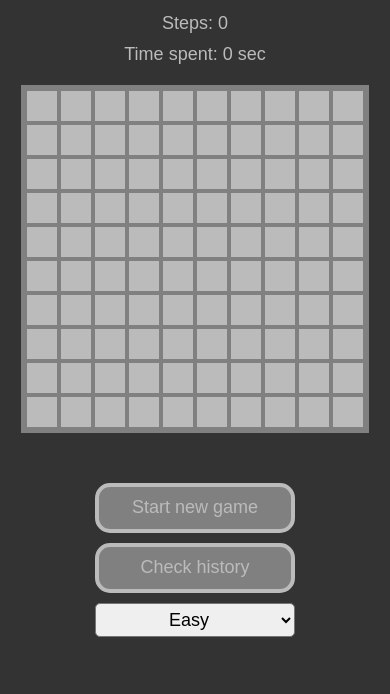
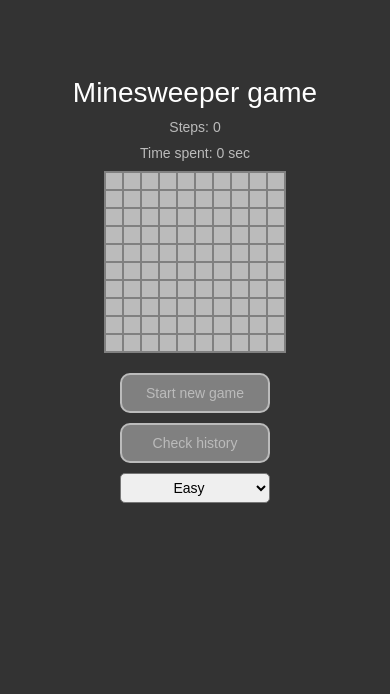
Before and after one commit to BiarezKseniya/JSFE2023Q1, a plain HTML site: page minesweeper/index.html in a window 390 px wide. Shown: the part 150-844 px from the top of the page. Drawn offline with Linux system fonts and the light colour scheme.

Commit message:
fix: adjust small-screens layouts for big board sizes

```diff
--- a/minesweeper/styles.css
+++ b/minesweeper/styles.css
@@ -1,5 +1,13 @@
 :root {
-  --tileSize: 30px;
+  --tile-size: 30px;
+  --small-tile-size: 16px;
+  --main-font-size: 18px;
+  --small-font-size: 14px;
+  --super-small-font-size: 10px;
+}
+
+html {
+  font-size: var(--main-font-size);
 }
 
 body {
@@ -14,7 +22,7 @@ body {
   justify-content: center;
   background-color: #333;
   font-family: sans-serif;
-  font-size: 18px;
+  font-size: var(--main-font-size);
   color: #bbb;
   gap: 20px;
   min-height: 100vh;
@@ -41,8 +49,8 @@ body {
 .board {
   display: inline-grid;
   background-color: grey;
-  grid-template-columns: repeat(var(--size), var(--tileSize));
-  grid-template-rows: repeat(var(--size), var(--tileSize));
+  grid-template-columns: repeat(var(--size), var(--tile-size));
+  grid-template-rows: repeat(var(--size), var(--tile-size));
   gap: 4px;
   border: 6px solid grey;
   user-select: none;
@@ -55,7 +63,7 @@ body {
   transition: 0.3s;
   text-align: center;
   font-weight: 600;
-  line-height: 30px;
+  line-height: var(--tile-size);
 }
 
 [data-status="marked"] {
@@ -162,7 +170,7 @@ body {
 }
 
 .levels-list {
-  font-size: 18px;
+  font-size: var(--main-font-size);
   padding: 5px;
   text-align: center;
   text-transform: capitalize;
@@ -181,7 +189,7 @@ body {
   background-color: grey;
   border: 4px solid #bbb;
   border-radius: 15px;
-  font-size: 18px;
+  font-size: var(--main-font-size);
   width: 200px;
   height: 50px;
   cursor: pointer;
@@ -190,19 +198,72 @@ body {
 }
 
 .new-game-btn:hover,
-.check-hist-btn:hover{
+.check-hist-btn:hover {
   color: white;
 }
 
 .new-game-btn:active,
-.check-hist-btn:active{
+.check-hist-btn:active {
   color: white;
   background-color: #bbb;
 }
 
-@media (max-width: 670px) {
+@media (max-width: 1200px) {
+
   .game-field {
     flex-direction: column;
     align-items: center;
+    gap: 20px;
   }
+
 }
+
+@media (max-width: 920px) {
+
+  html {
+    font-size: var(--small-font-size);
+  }
+
+  .container {
+    font-size: var(--small-font-size);
+    gap: 10px;
+  }
+
+  .title {
+    margin-bottom: 0;
+  }
+
+  .game-field {
+    flex-direction: column;
+    align-items: center;
+    gap: 20px;
+  }
+
+  .board {
+    grid-template-columns: repeat(var(--size), var(--small-tile-size));
+    grid-template-rows: repeat(var(--size), var(--small-tile-size));
+    gap: 2px;
+    border: 2px solid grey;
+    user-select: none;
+    vertical-align: middle;
+    font-size: var(--super-small-font-size);
+  }
+
+  .tile {
+    line-height: var(--small-tile-size);
+  }
+
+  .new-game-btn,
+  .check-hist-btn {
+    font-size: var(--small-font-size);
+    width: 150px;
+    height: 40px;
+    border-radius: 10px;
+    border: 2px solid #bbb;
+  }
+
+  .levels-list {
+    font-size: var(--small-font-size);
+  }
+
+}
```
